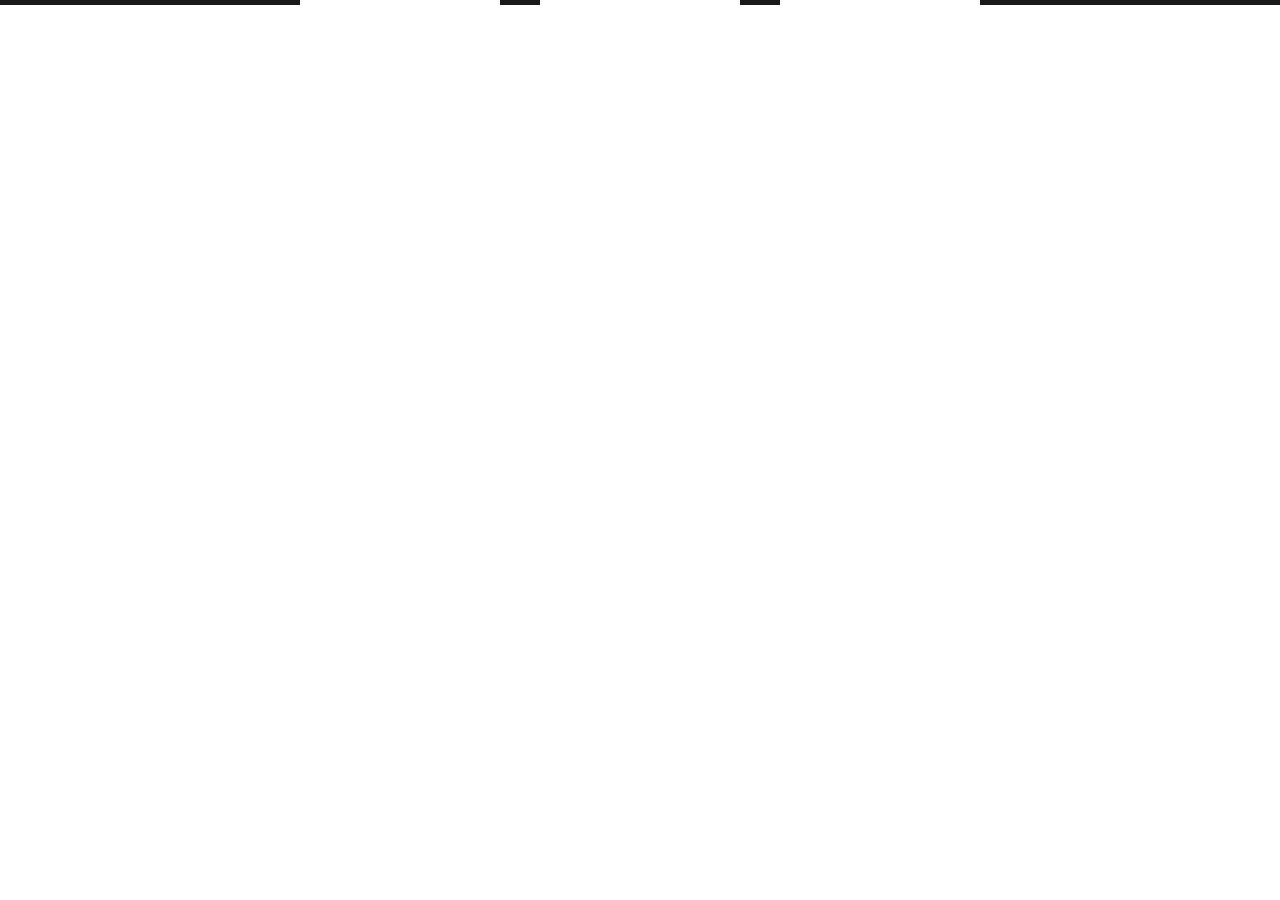
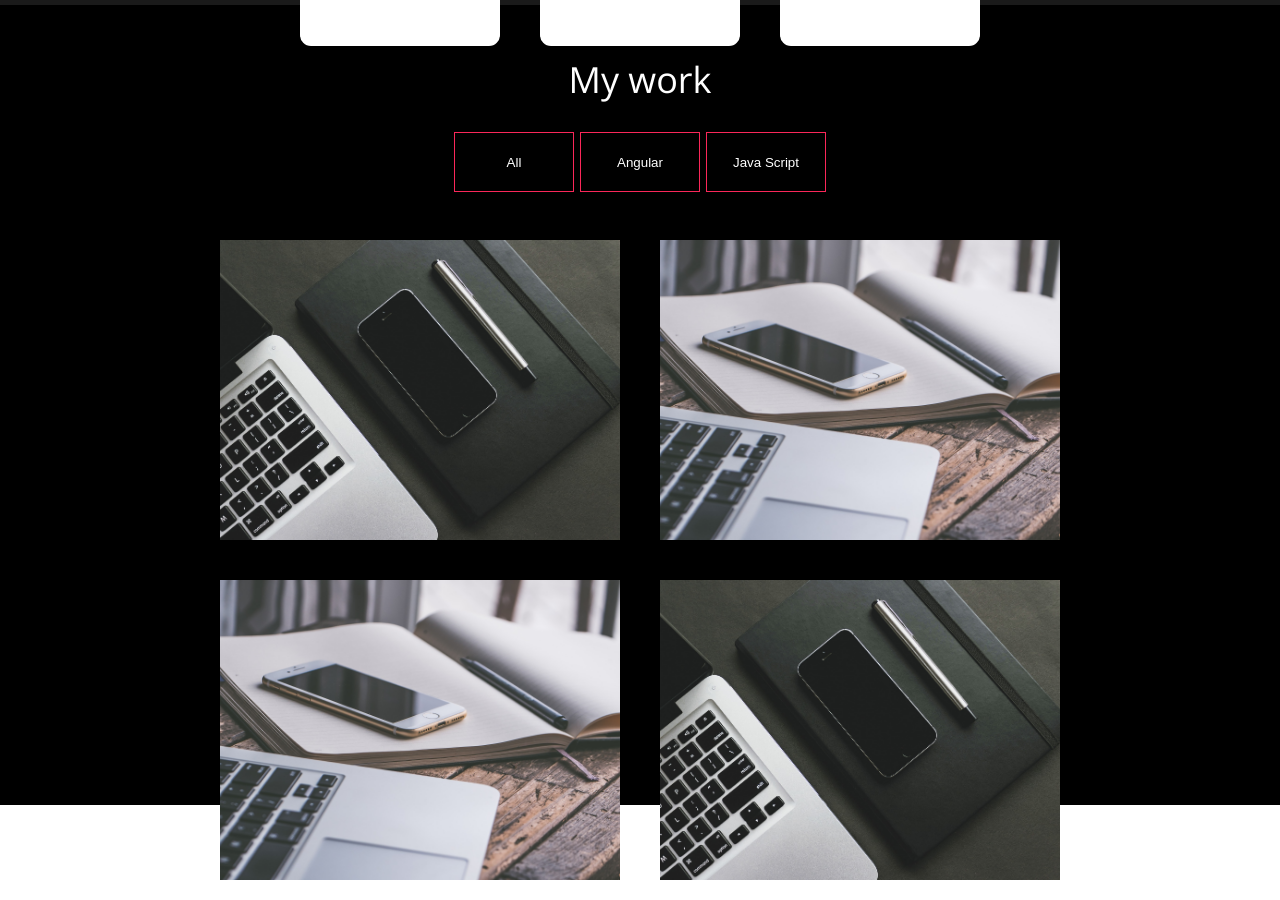
Before and after one commit to MadsKristianHansen/mkhansen.de, an Angular app: page / in a window 1280 px wide. Shown: the part 1488-2388 px from the top of the page. Before the commit the page ends 1554 px from the top, so only its background shows below. Built offline with nearby package versions, Linux system fonts and the light colour scheme.

Commit message:
work section added

```diff
--- a/src/app/app.component.html
+++ b/src/app/app.component.html
@@ -1,2 +1,3 @@
 <app-welcome></app-welcome>
 <app-skills></app-skills>
+<app-work></app-work>
--- a/src/app/app.module.ts
+++ b/src/app/app.module.ts
@@ -5,12 +5,14 @@ import { AppRoutingModule } from './app-routing.module';
 import { AppComponent } from './app.component';
 import { WelcomeComponent } from './welcome/welcome.component';
 import { SkillsComponent } from './skills/skills.component';
+import { WorkComponent } from './work/work.component';
 
 @NgModule({
   declarations: [
     AppComponent,
     WelcomeComponent,
-    SkillsComponent
+    SkillsComponent,
+    WorkComponent
   ],
   imports: [
     BrowserModule,
--- a/src/app/welcome/welcome.component.scss
+++ b/src/app/welcome/welcome.component.scss
@@ -65,6 +65,11 @@
         font-size: 18px;
         margin-top: 55px;
         cursor: pointer;
+
+        &:hover {
+            background-color: #2DFCD8;
+            color: white;
+        }
     }
 }
 
--- /dev/null
+++ b/src/app/work/work.component.html
@@ -0,0 +1,22 @@
+<div class="work-content main-padding">
+    <div class="headline">My work</div>
+    <div class="selector">
+        <button>All</button>
+        <button>Angular</button>
+        <button>Java Script</button>
+    </div>
+    <div class="projects">
+        <div class="project">
+            <img src="assets/img/setup.jpg">
+        </div>
+        <div class="project">
+            <img src="assets/img/setup2.jpg">
+        </div>
+        <div class="project">
+            <img src="assets/img/setup2.jpg">
+        </div>
+        <div class="project">
+            <img src="assets/img/setup.jpg">
+        </div>
+    </div>
+</div>
--- /dev/null
+++ b/src/app/work/work.component.scss
@@ -0,0 +1,57 @@
+.work-content {
+    background-color: black;
+    height: 100vh;
+    display: flex;
+    flex-direction: column;
+    align-items: center;
+
+}
+
+.headline {
+    color: white;
+    display: flex;
+    justify-content: center;
+    font-size: 36px;
+    padding-top: 50px;
+}
+
+.selector {
+    display: flex;
+    justify-content: center;
+    align-items: center;
+    margin: 25px;
+
+    button {
+        height: 60px;
+        width: 120px;
+        color: white;
+        background-color: black;
+        border: 1px solid #FA2759;
+        margin: 3px;
+        cursor: pointer;
+
+        &:hover {
+            background-color: #FA2759;
+        }
+    }
+}
+
+.projects {
+    display: flex;
+    flex-flow: wrap;
+    align-items: center;
+    justify-content: center;
+}
+
+.project {
+    background-color: white;
+    height: 300px;
+    width: 400px;
+    margin: 20px;
+
+    img {
+        height: 100%;
+        width: 100%;
+        object-fit: cover;
+    }
+}
--- /dev/null
+++ b/src/app/work/work.component.ts
@@ -0,0 +1,15 @@
+import { Component, OnInit } from '@angular/core';
+
+@Component({
+  selector: 'app-work',
+  templateUrl: './work.component.html',
+  styleUrls: ['./work.component.scss']
+})
+export class WorkComponent implements OnInit {
+
+  constructor() { }
+
+  ngOnInit(): void {
+  }
+
+}
```
Also changed, not shown: 1 other file (tests, documents, lock files or other folders).
